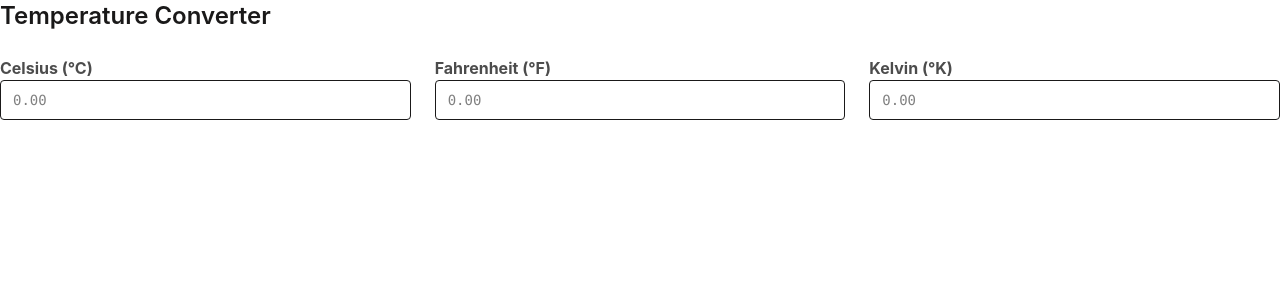
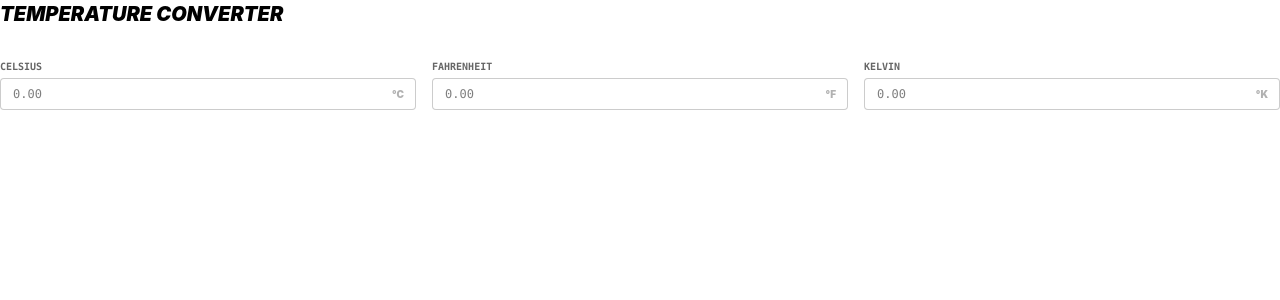
Before and after one commit to JosephM-dvt/Temperature_Converter, a React (Vite) app: page / in a window 1280 px wide. Shown: the top 300 px of the page. Built offline with nearby package versions, Linux system fonts and the light colour scheme.

Commit message:
dark mode design

```diff
--- a/src/components/tempConverter.tsx
+++ b/src/components/tempConverter.tsx
@@ -24,9 +24,9 @@ const TemperatureConverter = () => {
 
   return (
     <div>
-      <h2 className="card-title text-2xl text-secondary mb-6">Temperature Converter</h2>
+      <h2 className="text-xl font-black uppercase italic mb-6">Temperature Converter</h2>
 
-      <div className="grid grid-cols-1 sm:grid-cols-3 gap-6 mb-8">
+      <div className="grid grid-cols-1 sm:grid-cols-3 gap-4 mb-8">
         {units.map((unit) => (
           <TemperatureInput
             key={unit}
@@ -39,18 +39,17 @@ const TemperatureConverter = () => {
       </div>
 
       {temperature !== "" && !isNaN(numericValue) && (
-        <div className="alert bg-primary/10 border-primary/20 text-primary-content">
-          <div className="flex flex-col w-full gap-1">
-            <span className="text-xs uppercase font-black text-primary/70">Summary Results</span>
-            <div className="flex flex-wrap gap-4">
-              {units.map((unit) => (
-                <div key={unit} className="flex flex-col">
-                  <span className="text-lg font-bold text-primary">
-                    {getValueForUnit(unit)}°{unit}
-                  </span>
-                </div>
-              ))}
-            </div>
+        <div className="p-4 bg-base-200 border-l-4 border-primary">
+          <p className="text-[10px] font-mono uppercase mb-2 opacity-50">Conversion Summary</p>
+          <div className="grid grid-cols-3 gap-2">
+            {units.map((unit) => (
+              <div key={unit}>
+                <span className="text-xs font-mono block opacity-60">{SCALE_LABELS[unit]}</span>
+                <span className="text-md font-black">
+                  {getValueForUnit(unit)}°{unit}
+                </span>
+              </div>
+            ))}
           </div>
         </div>
       )}
--- a/src/components/tempInput.tsx
+++ b/src/components/tempInput.tsx
@@ -10,16 +10,21 @@ interface TemperatureInputProps {
 const TemperatureInput = ({ label, unit, value, onChange }: TemperatureInputProps) => {
   return (
     <div className="form-control w-full">
-      <label className="label">
-        <span className="label-text font-bold text-base-content/70">{label} (°{unit})</span>
+      <label className="label py-1">
+        <span className="label-text text-[10px] font-mono uppercase font-bold">{label}</span>
       </label>
+      <div className="relative">
         <input
           type="number"
           value={value}
           onChange={(e) => onChange(e.target.value, unit)}
           placeholder="0.00"
-        className="input input-bordered input-secondary w-full focus:input-primary transition-all font-mono"
+          className="input input-bordered input-sm w-full font-mono focus:border-primary focus:outline-none"
         />
+        <span className="absolute right-3 top-1/2 -translate-y-1/2 text-[10px] font-black opacity-30">
+          °{unit}
+        </span>
+      </div>
     </div>
   );
 };
```
Lines whose indentation alone changed are shown as unchanged.
